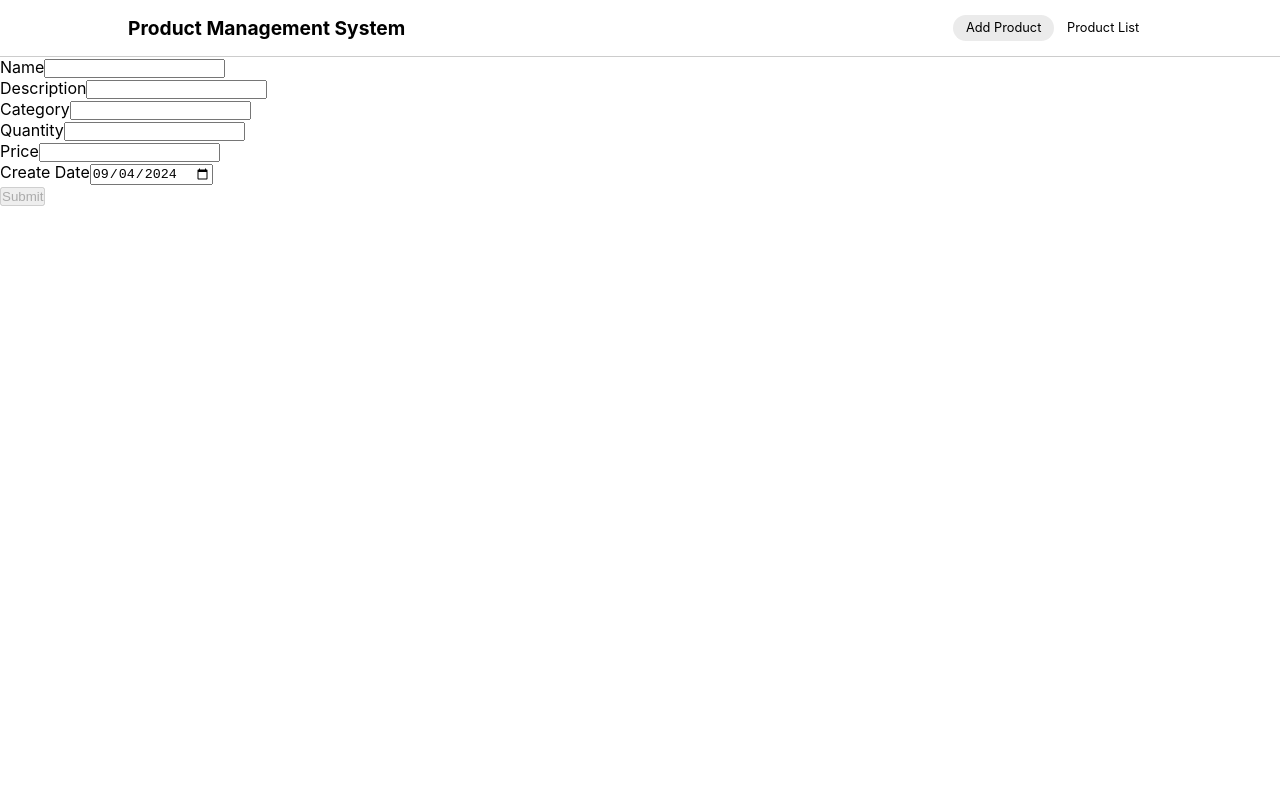
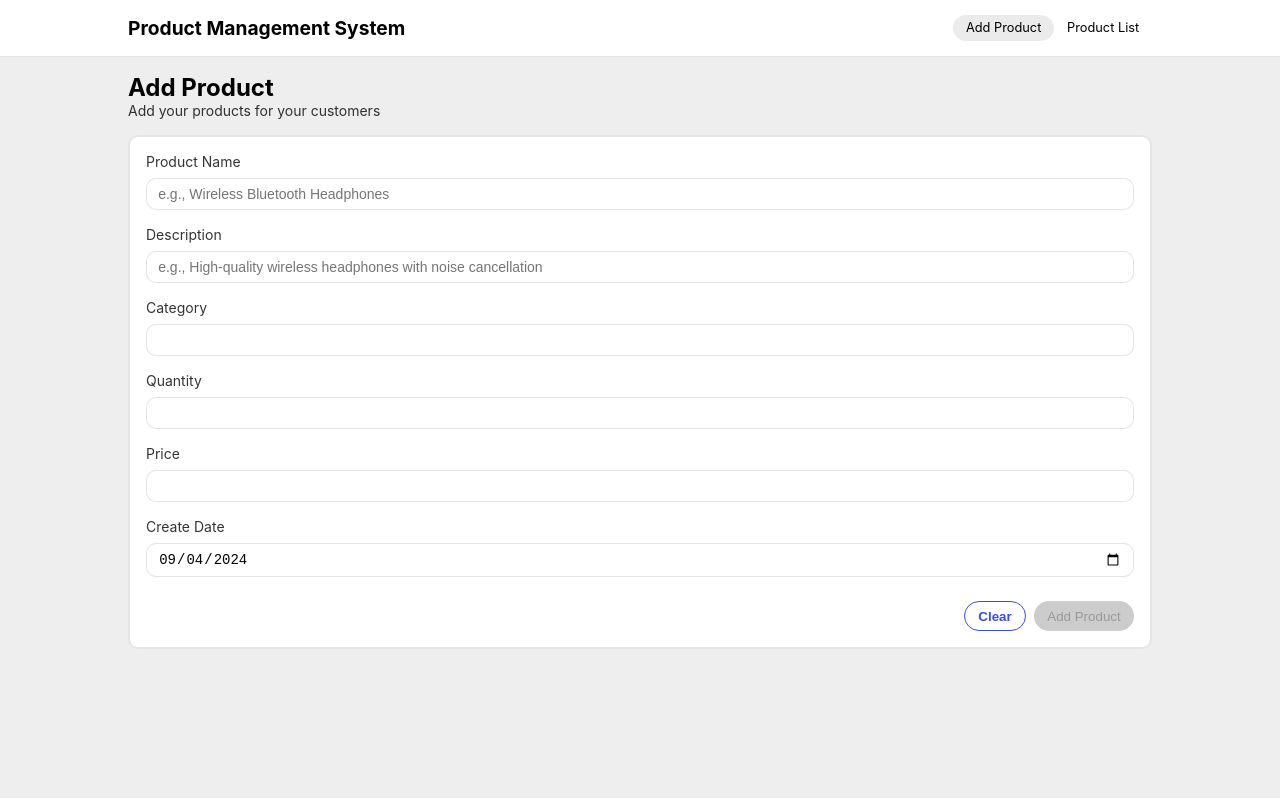
Before and after one commit to Salf1-Sabit/product-management-system, an Angular app: page / in a window 1280 px wide. Built offline with nearby package versions, Linux system fonts and the light colour scheme.

Commit message:
complete add-product UI styling 80%

```diff
--- a/src/app/app.component.css
+++ b/src/app/app.component.css
@@ -0,0 +1,4 @@
+main {
+  background-color: var(--clr-bg);
+  min-height: calc(100vh - 59px);
+}
--- a/src/app/app.routes.ts
+++ b/src/app/app.routes.ts
@@ -4,6 +4,10 @@ import { AddProductComponent } from './features/product/add-product/add-product.
 import { ProductListComponent } from './features/product/product-list/product-list.component';
 
 export const routes: Routes = [
-  { path: '', component: AddProductComponent },
-  { path: 'product-list', component: ProductListComponent },
+  { path: '', title: 'Add Product', component: AddProductComponent },
+  {
+    path: 'product-list',
+    title: 'Product List',
+    component: ProductListComponent,
+  },
 ];
--- a/src/app/features/product/add-product/add-product.component.css
+++ b/src/app/features/product/add-product/add-product.component.css
@@ -0,0 +1,24 @@
+.add-product-form-container {
+  padding-top: 1rem;
+}
+
+.add-product-form {
+  background-color: #fff;
+  margin-top: 1em;
+  padding: 1em;
+  border: 2px solid rgba(0, 0, 0, 0.1);
+  border-radius: 10px;
+}
+
+.form-inputs-container {
+  display: flex;
+  flex-direction: column;
+  gap: 1em;
+}
+
+.btn-group {
+  margin-top: 1.5em;
+  display: flex;
+  justify-content: flex-end;
+  gap: 0.5em;
+}
--- a/src/app/features/product/add-product/add-product.component.html
+++ b/src/app/features/product/add-product/add-product.component.html
@@ -1,18 +1,46 @@
-<form [formGroup]="productForm" (ngSubmit)="onSubmit()">
+<section class="container add-product-form-container">
+  <h1 class="page-title">Add Product</h1>
+  <p class="page-description">Add your products for your customers</p>
+
+  <form
+    [formGroup]="productForm"
+    (ngSubmit)="onSubmit()"
+    class="add-product-form"
+  >
+    <div class="form-inputs-container">
       <div>
-    <label for="name">Name</label>
-    <input type="text" id="name" formControlName="name" />
+        <div class="label-input-container">
+          <label class="form-label" for="name">Product Name</label>
+          <input
+            class="form-input"
+            type="text"
+            id="name"
+            formControlName="name"
+            placeholder="e.g., Wireless Bluetooth Headphones"
+          />
+        </div>
 
-    <div *ngIf="f.name.invalid && f.name.touched">
+        <div *ngIf="f.name.invalid && f.name.touched" class="form-input-error">
           <small *ngIf="f.name.errors?.['required']">Name is required.</small>
         </div>
       </div>
 
       <div>
-    <label for="description">Description</label>
-    <input type="text" id="description" formControlName="description" />
+        <div class="label-input-container">
+          <label class="form-label" for="description">Description</label>
+          <input
+            class="form-input"
+            type="text"
+            id="description"
+            formControlName="description"
+            placeholder="e.g., High-quality wireless headphones with noise cancellation"
+          />
+        </div>
 
-    <div *ngIf="f.description.invalid && f.description.touched">
+        <div
+          *ngIf="f.description.invalid && f.description.touched"
+          class="form-input-error"
+        >
           <small *ngIf="f.description.errors?.['required']"
             >Description is required.</small
           >
@@ -20,14 +48,28 @@
       </div>
 
       <div>
-    <label for="category">Category</label> <input type="text" id="category" />
+        <div class="label-input-container">
+          <label class="form-label" for="category">Category</label>
+          <input class="form-input" type="text" id="category" />
+        </div>
       </div>
 
       <div>
-    <label for="quantity">Quantity</label>
-    <input type="number" id="quantity" formControlName="quantity" min="1" />
+        <div class="label-input-container">
+          <label class="form-label" for="quantity">Quantity</label>
+          <input
+            class="form-input"
+            type="number"
+            id="quantity"
+            formControlName="quantity"
+            min="1"
+          />
+        </div>
 
-    <div *ngIf="f.quantity.invalid && f.quantity.touched">
+        <div
+          *ngIf="f.quantity.invalid && f.quantity.touched"
+          class="form-input-error"
+        >
           <small *ngIf="f.quantity.errors?.['required']"
             >Quantity is required.</small
           >
@@ -38,10 +80,20 @@
       </div>
 
       <div>
-    <label for="price">Price</label>
-    <input type="text" id="price" formControlName="price" />
+        <div class="label-input-container">
+          <label class="form-label" for="price">Price</label>
+          <input
+            class="form-input"
+            type="text"
+            id="price"
+            formControlName="price"
+          />
+        </div>
 
-    <div *ngIf="f.price.invalid && f.price.touched">
+        <div
+          *ngIf="f.price.invalid && f.price.touched"
+          class="form-input-error"
+        >
           <small *ngIf="f.price.errors?.['required']">Price is required.</small>
           <small *ngIf="f.price.errors?.['pattern']"
             >Invalid price format. Example: 10.99</small
@@ -50,15 +102,34 @@
       </div>
 
       <div>
-    <label for="createDate">Create Date</label>
-    <input type="date" id="createDate" formControlName="createDate" />
+        <div class="label-input-container">
+          <label class="form-label" for="createDate">Create Date</label>
+          <input
+            class="form-input"
+            type="date"
+            id="createDate"
+            formControlName="createDate"
+          />
+        </div>
 
-    <div *ngIf="f.createDate.invalid && f.createDate.touched">
+        <div
+          *ngIf="f.createDate.invalid && f.createDate.touched"
+          class="form-input-error"
+        >
           <small *ngIf="f.createDate.errors?.['required']"
             >Create Date is required.</small
           >
         </div>
       </div>
+    </div>
 
-  <button type="submit" [disabled]="!productForm.valid">Submit</button>
+    <div class="btn-group">
+      <button type="reset" (click)="onClear()" class="btn-outlined">
+        Clear
+      </button>
+      <button type="submit" [disabled]="!productForm.valid" class="btn-fill">
+        Add Product
+      </button>
+    </div>
   </form>
+</section>
--- a/src/app/features/product/add-product/add-product.component.ts
+++ b/src/app/features/product/add-product/add-product.component.ts
@@ -50,9 +50,13 @@ export class AddProductComponent {
         createDate: this.f.createDate.value ?? this.formatDate(new Date()),
       };
 
-      console.log('Product added:', newProduct);
       this.productService.addProduct(newProduct);
+      this.productForm.reset();
     }
+  }
+
+  onClear() {
+    this.productForm.reset();
   }
 
   generateUniqueId(): string {
--- a/src/app/shared/components/navbar/navbar.component.css
+++ b/src/app/shared/components/navbar/navbar.component.css
@@ -1,7 +1,7 @@
 header {
   background-color: white;
   padding: 1em 0;
-  border-bottom: 1px solid rgba(0, 0, 0, 0.2);
+  border-bottom: 1px solid rgba(0, 0, 0, 0.1);
 }
 
 nav {
--- a/src/styles.css
+++ b/src/styles.css
@@ -1,6 +1,14 @@
 :root {
   --clr-bg: #eeeeee;
+  --clr-bg-dark: #d6d6d6;
+
   --clr-accent: #3b4be6;
+  --clr-accent-dark: #3544cf;
+  --clr-accent-darker: #2935a1;
+  --clr-accent-light: #7681ee;
+  --clr-accent-lighter: #ebedfd;
+
+  --clr-error: #ee6055;
 }
 
 *,
@@ -23,6 +31,10 @@ h1 {
     "Segoe UI Symbol";
 }
 
+button:not(:disabled) {
+  cursor: pointer;
+}
+
 .container {
   max-width: 1200px;
   width: 90%;
@@ -30,19 +42,122 @@ h1 {
 }
 
 .page-title {
+  font-weight: 700;
+  font-size: 18px;
 }
 
-.section-title {
+.page-description {
+  font-size: 12px;
+  color: rgba(0, 0, 0, 0.8);
+}
+
+.label-input-container {
+  display: flex;
+  flex-direction: column;
+  justify-content: center;
+  gap: 0.25em;
 }
 
 .form-label {
+  font-size: 12px;
+  color: rgba(0, 0, 0, 0.8);
 }
 
-.card-shadow {
+.form-input {
+  font-size: 12px;
+  padding: 0.5em 0.8em;
+  border-radius: 10px;
+  outline: none;
+  border: 1px solid rgba(0, 0, 0, 0.1);
+  transition-property: border, background-color;
+  transition-duration: 200ms;
+}
+
+.form-input:focus {
+  border: 1px solid var(--clr-accent);
+  background-color: var(--clr-accent-lighter);
+}
+
+.form-input-error {
+  color: var(--clr-error);
+  font-size: 12px;
+}
+
+.btn-fill,
+.btn-outlined {
+  border: none;
+  padding: 0.5em 1em;
+  border-radius: 50px;
+  transition-property: background-color, color, border;
+  transition-duration: 150ms;
+}
+
+.btn-fill:not(:disabled) {
+  background-color: var(--clr-accent);
+  color: #fff;
+}
+
+.btn-fill:not(:disabled):hover {
+  background-color: var(--clr-accent-dark);
+}
+
+.btn-fill:not(:disabled):active {
+  background-color: var(--clr-accent-darker);
+}
+
+.btn-fill:disabled {
+  background-color: #ccc;
+  color: #999;
+  cursor: not-allowed;
+}
+
+.btn-outlined {
+  background-color: #fff;
+  color: var(--clr-accent);
+  font-weight: 600;
+  border: 1px solid var(--clr-accent);
+}
+
+.btn-outlined:hover {
+  background-color: var(--clr-accent-lighter);
 }
 
 @media screen and (min-width: 640px) {
   .container {
     width: 80%;
   }
+
+  .page-title {
+    font-size: 20px;
+  }
+
+  .page-description {
+    font-size: 12px;
+  }
+
+  .label-input-container {
+    gap: 0.5em;
+  }
+
+  .form-label,
+  .form-input {
+    font-size: 14px;
+  }
+
+  .form-input-error {
+    font-size: 14px;
+  }
 }
+
+@media screen and (min-width: 768px) {
+  .page-title {
+    font-size: 24px;
+  }
+
+  .page-description {
+    font-size: 14px;
+  }
+}
+
+@media screen and (min-width: 1024px) {
+}
```
Lines whose indentation alone changed are shown as unchanged.
